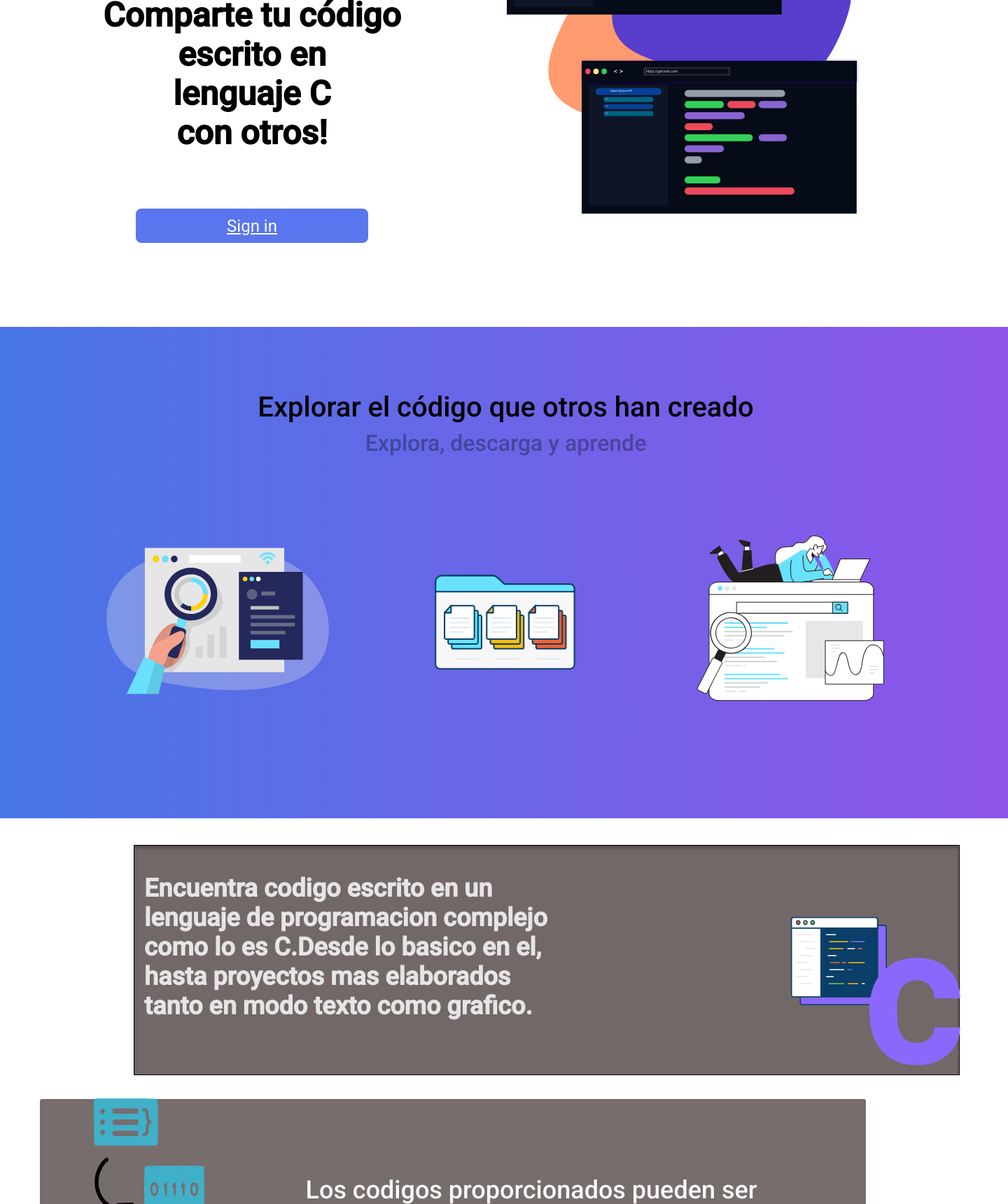
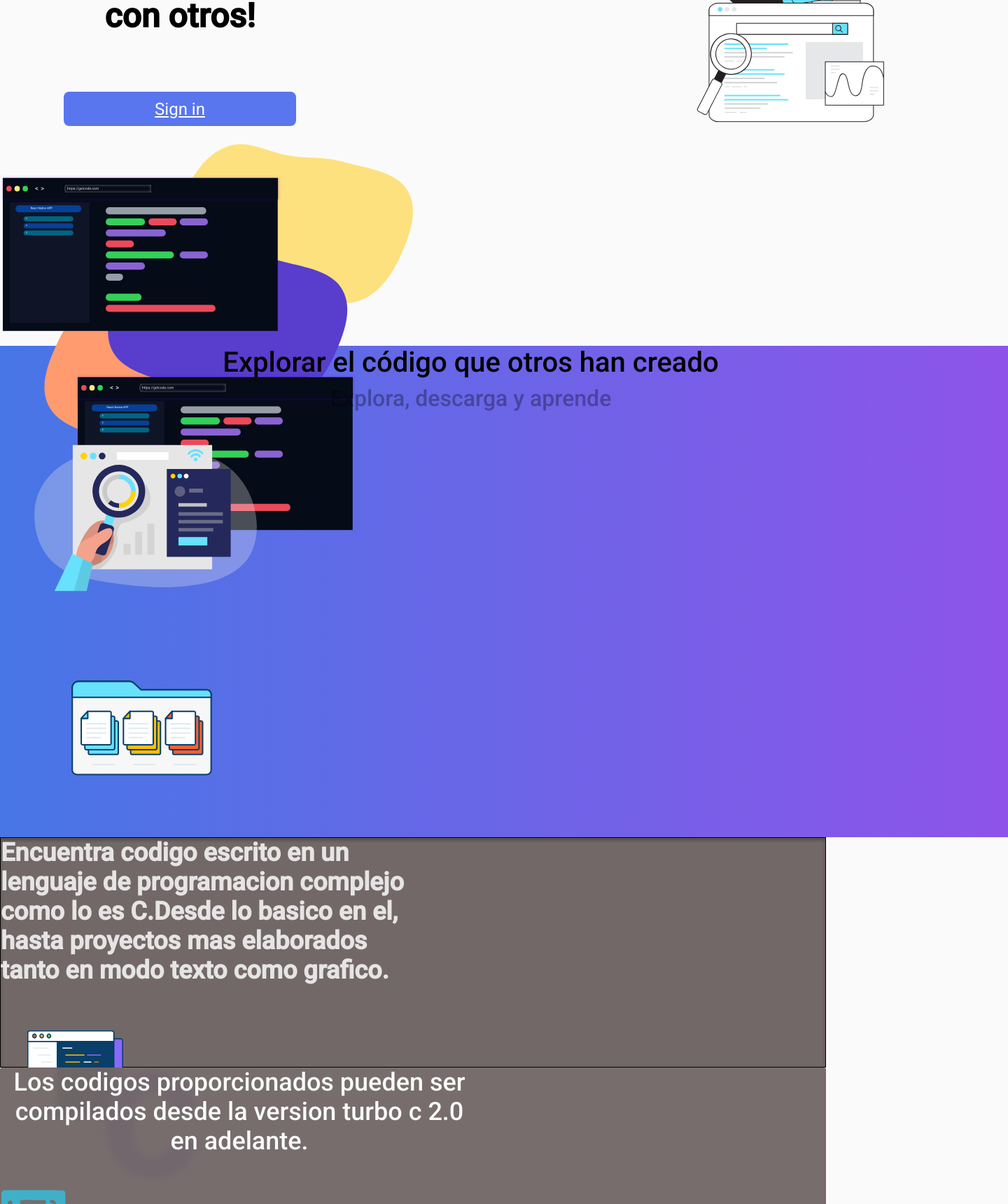
Before and after one commit to mgrobleto/CodeLand, a Flask app: page / in a window 1440 px wide. Shown: the part 360-2080 px from the top of the page at 70% size. Run offline with Flask 2, Linux system fonts and the light colour scheme; parts of the project's set-up code (start-up, migrations or seed data) failed here and were passed over; some libraries are stand-ins or nearby versions.

Commit message:
Problema con los lados

```diff
--- a/static/style.css
+++ b/static/style.css
@@ -6,20 +6,19 @@ body {
     font-family: "Roboto", Arial, Helvetica, sans-serif;
     margin: 0;
 }
-/*.contenedorHome {
-    /* HOME*
-    position: relative;
+.contenedorHome {
+    /* HOME*/
+    position:static;
     width: 1440px;
+    margin: 0% auto;
     height: 3725px;
-    background: #ffffff;
-}*/
+    background: #fafafa;
+}
 .entrada {
     /* Entrada */
-    position: absolute;
     width: 1440px;
+    margin: 0% auto;
     height: 784px;
-    left: 0px;
-    top: 0px;
 }
 .contenedor-de-textos {
     /* hero_title */
@@ -31,8 +30,6 @@ body {
     justify-content: center;
     align-items: center;
     padding: 0px;
-
-    position: absolute;
     width: 514px;
     height: 496px;
     left: 103px;
@@ -40,7 +37,7 @@ body {
 }
 .contenedor-imagenInicioHome {
     /*Imagen de inicio del home*/
-    position: absolute;
+
     width: 586px;
     height: 551.19px;
     left: 720px;
@@ -125,7 +122,7 @@ body {
     color: #ffffff;
 }
 .entrada-explorer {
-    position: absolute;
+
     width: 1440px;
     height: 702px;
     left: 0px;
@@ -133,7 +130,7 @@ body {
     background: linear-gradient(90deg, #4776e6 0%, #8e54e9 100%);
 }
 .titulo1 {
-    position: absolute;
+
     width: 1345px;
     height: 93px;
     left: 50px;
@@ -153,7 +150,7 @@ body {
 }
 .contenedor-imagenInicioHomeExplorer1 {
     /* explora */
-    position: absolute;
+
     width: 406px;
     height: 306px;
     left: 103px;
@@ -161,7 +158,7 @@ body {
 }
 .contenedor-imagenInicioHomeExplorer2 {
     /* descarga */
-    position: absolute;
+
     width: 406px;
     height: 306px;
     left: 519px;
@@ -177,7 +174,6 @@ body {
 }
 .entrada-informacion {
     /* Bloque de info */
-    position: absolute;
     width: 1440px;
     height: 1050px;
     left: 0px;
@@ -185,7 +181,7 @@ body {
 }
 .contenedorLenguajeC {
     /*Lenguaje C*/
-    position: absolute;
+
     width: 1180px;
     height: 329px;
     left: 191px;
@@ -197,7 +193,7 @@ body {
     box-shadow: inset 0px 4px 4px rgba(0, 0, 0, 0.25);
 }
 .textoC {
-    position: absolute;
+
     width: 586px;
     height: 241px;
     left: 14px;
@@ -212,7 +208,6 @@ body {
     color: rgba(250, 250, 250, 0.85);
 }
 .imagenLenguajeC {
-    position: absolute;
     width: 303px;
     height: 243px;
     left: 900px;
@@ -221,7 +216,6 @@ body {
 .contenedorCompiladorTC20 {
     /*info del compilador*/
 
-    position: absolute;
     width: 1180px;
     height: 336px;
     left: 57px;
@@ -233,7 +227,7 @@ body {
     border-radius: 3px;
 }
 .compilador {
-    position: absolute;
+
     width: 684px;
     height: 137px;
     left: 360px;
@@ -249,7 +243,7 @@ body {
     color: #fafafa;
 }
 .imagenCompilador {
-    position: absolute;
+
     width: 263px;
     height: 306px;
     left: 75px;
@@ -257,7 +251,7 @@ body {
 }
 .contenedorHeader {
     /*cabecera .h <informacion>*/
-    position: absolute;
+
     width: 1176px;
     height: 285px;
     left: 206px;
@@ -267,7 +261,7 @@ body {
     box-shadow: inset 0px 4px 4px rgba(0, 0, 0, 0.25);
 }
 .cabeceraH {
-    position: absolute;
+
     width: 682px;
     height: 232px;
     left: 12px;
@@ -290,7 +284,7 @@ body {
     top: 720px;
 }
 .entrada-documentacion {
-    position: absolute;
+
     width: 1440px;
     height: 792px;
     left: 0px;
@@ -300,7 +294,7 @@ body {
 }
 .tituloDoc {
     /* Documentacion de el lenguaje C en español */
-    position: absolute;
+
     width: 709px;
     height: 127px;
     left: 377px;
@@ -317,7 +311,7 @@ body {
 }
 .descripcionDoc {
     /**/
-    position: absolute;
+
     width: 416px;
     height: 529px;
     left: 52px;
@@ -331,7 +325,7 @@ body {
     color: #ffffff;
 }
 .imagenDocumentacion {
-    position: absolute;
+
     width: 409px;
     height: 301px;
     left: 783px;
@@ -340,7 +334,7 @@ body {
 }
 .entrada-pieDePagina {
     /* Entrada-PieDePagina */
-    position: absolute;
+
     width: 1440px;
     height: 230px;
     left: 0px;
@@ -350,7 +344,7 @@ body {
 }
 .tituloPieDePagina {
     /* CodeLand */
-    position: absolute;
+
     width: 245px;
     height: 63px;
     left: 95px;
@@ -366,7 +360,7 @@ body {
 }
 .imagenLogo {
     /* Logo */
-    position: absolute;
+
     width: 136px;
     height: 88px;
     left: 0px;
@@ -374,7 +368,7 @@ body {
 }
 .titulo2PieDePagina {
     /* ©2021 CodeLand */
-    position: absolute;
+
     width: 222px;
     height: 30px;
     left: 5px;
--- a/templates/index.html
+++ b/templates/index.html
@@ -5,7 +5,6 @@
 {% endblock %}
 <!--Aqui modifico para darle el estilo al home--->
 {% block body %}
-<main class="contenedorHome">
     <div class="entrada">
         <div class="contenedor-de-textos">
             <h2 class = "bienvenida">Bienvenido</h2>
@@ -75,5 +74,5 @@
         <h1 class="tituloPieDePagina">CodeLand</h1>
         <h2 class="titulo2PieDePagina"> ©2021 CodeLand</h2>
    </div>
-</main>
+
 {% endblock %}
--- a/templates/layout/index.html
+++ b/templates/layout/index.html
@@ -19,12 +19,14 @@
     {% endblock %}
 </head>
 <body>
+    <main class="contenedorHome">
     {% include 'components/header.html' %}
     {% block body %}
     {% endblock %}
 
     {% block footer %}
     {% endblock %}
+</main>
 
     <script src="https://cdn.jsdelivr.net/npm/@popperjs/core@2.9.2/dist/umd/popper.min.js" integrity="sha384-IQsoLXl5PILFhosVNubq5LC7Qb9DXgDA9i+tQ8Zj3iwWAwPtgFTxbJ8NT4GN1R8p" crossorigin="anonymous"></script>
     <script src="https://cdn.jsdelivr.net/npm/bootstrap@5.0.1/dist/js/bootstrap.min.js" integrity="sha384-Atwg2Pkwv9vp0ygtn1JAojH0nYbwNJLPhwyoVbhoPwBhjQPR5VtM2+xf0Uwh9KtT" crossorigin="anonymous"></script>
```
